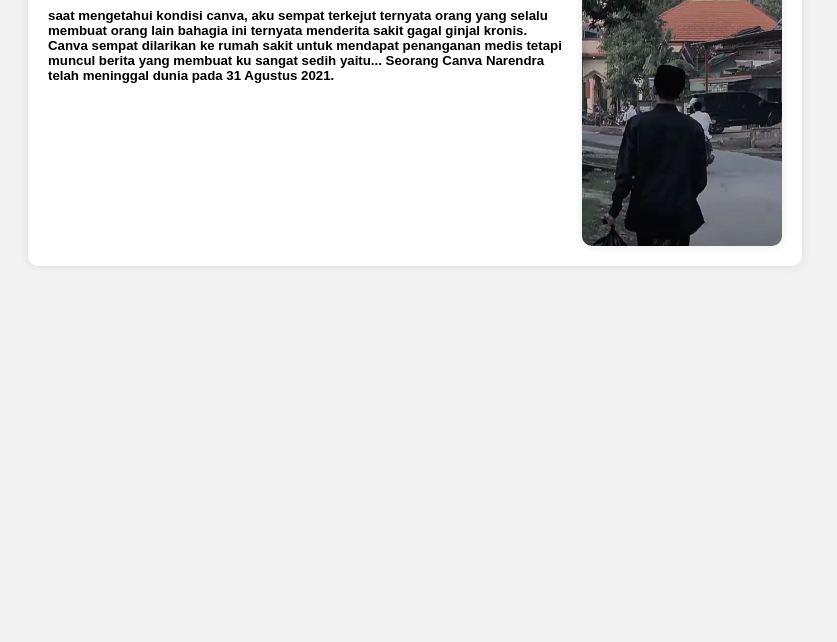
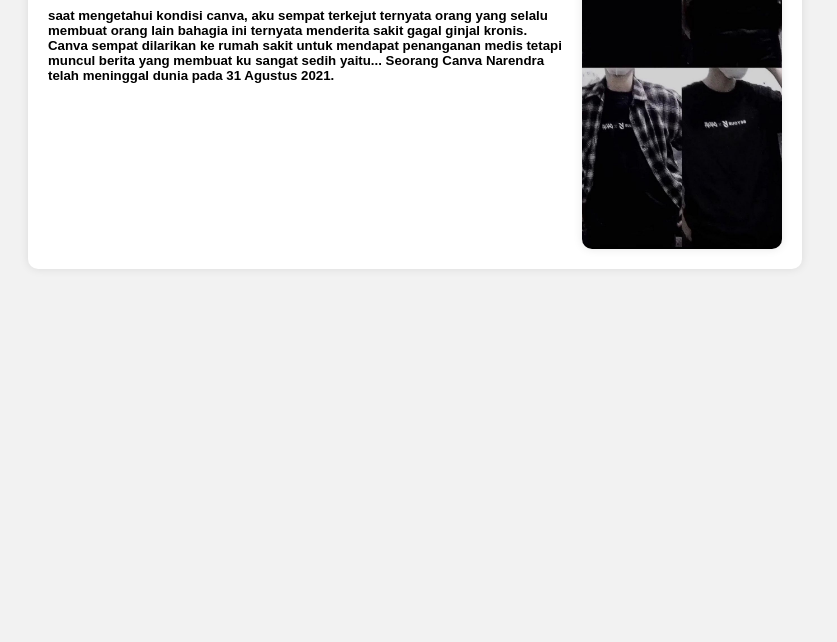
Before and after one commit to amandatugas/amandawebhosting.github.io, a plain HTML site: page index.html in a window 1280 px wide. Shown: the part 158-800 px from the top of the page, without its empty margins (0-837 px from the left). Drawn offline with Linux system fonts and the light colour scheme; files whose address does not match are found by name.

Commit message:
Add files via upload
Canva Narendra

```diff
--- a/index.html
+++ b/index.html
@@ -7,7 +7,7 @@
 <body>
 	<div class="hero">
 		<div class="datel">
-			<img src="C:\Users\ADMIN\Documents\manda\anva jumatan.jpeg" class="boy">
+			<img src="C:\Users\ADMIN\Documents\manda\anva kece badai.jpeg" class="boy">
 			<h1>Gimana sih kehidupan Canva Narendra itu?</h1>
 			<h5>saat mengetahui kondisi canva, aku sempat terkejut ternyata orang yang selalu membuat orang lain bahagia ini ternyata menderita sakit gagal ginjal kronis. Canva sempat dilarikan ke rumah sakit untuk mendapat penanganan medis tetapi muncul berita yang membuat ku sangat sedih yaitu...
 				Seorang Canva Narendra telah meninggal dunia pada 31 Agustus 2021.</p></h5>
```
Also changed, not shown: anva kece badai.jpeg (added).
